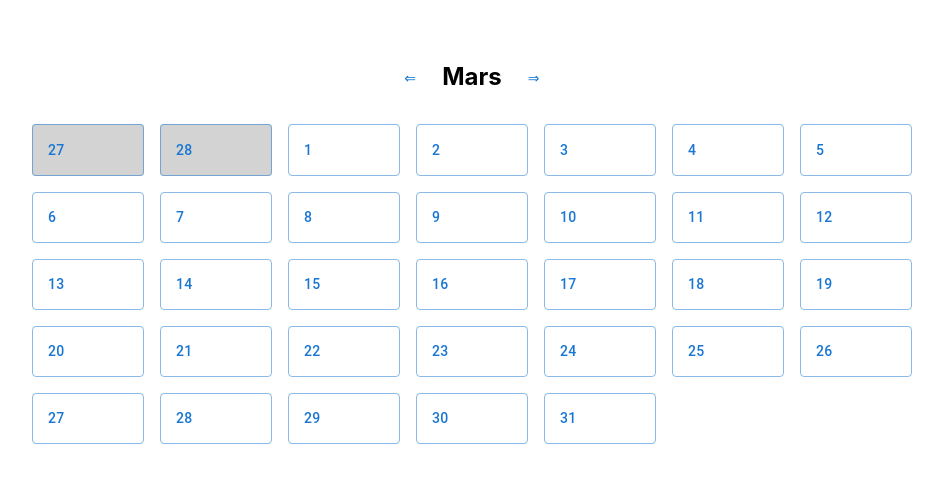
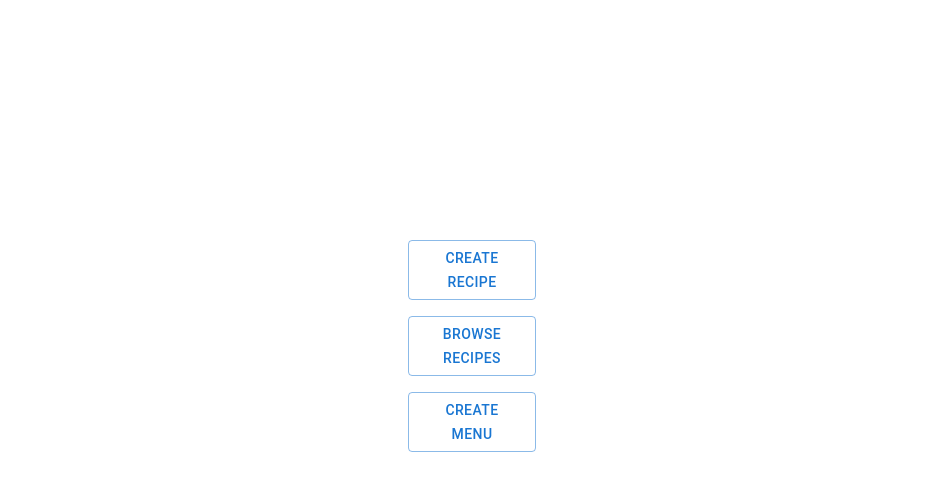
Before and after one commit to stjernstedt/weekly-menu-app, a React (Create React App) app: page / in a window 1280 px wide. Shown: the top 490 px of the page, without its empty margins (168-1111 px from the left). Built offline with nearby package versions, Linux system fonts and the light colour scheme; no server answers; the HTML template or start-up script is replaced by a standard one.

Commit message:
created form for new recipes

```diff
--- a/package.json
+++ b/package.json
@@ -5,6 +5,7 @@
   "dependencies": {
     "@emotion/react": "^11.10.6",
     "@emotion/styled": "^11.10.6",
+    "@mui/icons-material": "^5.11.16",
     "@mui/material": "^5.11.11",
     "@mui/x-date-pickers": "^6.0.2",
     "@testing-library/jest-dom": "^5.16.5",
--- /dev/null
+++ b/src/pages/CreateRecipe.jsx
@@ -0,0 +1,36 @@
+import { Autocomplete, Button, Container, Stack, TextField } from "@mui/material";
+import DeleteIcon from '@mui/icons-material/Delete';
+import SaveIcon from '@mui/icons-material/Save';
+import { useState } from "react";
+
+const CreateRecipe = () => {
+	const [ingredients, setIngredients] = useState([]);
+
+	const options = ['onion', 'meat']
+
+	const onFormChange = (e, value) => {
+		setIngredients(value);
+	}
+
+	return (
+		<Container maxWidth='xs'>
+			<Stack margin='30vh 0'>
+				<TextField helperText='Title' variant='standard' />
+				<Autocomplete
+					multiple
+					selectOnFocus
+					options={options.map(option => option)}
+					freeSolo
+					onChange={onFormChange}
+					renderInput={(params => <TextField {...params} helperText='Ingredients' variant='standard' />)} />
+				<Stack margin='20px 0' direction='row' justifyContent='space-between'>
+					{/* TODO handle button clicks */}
+					<Button variant='outlined' endIcon={<DeleteIcon />}>Delete</Button>
+					<Button variant='contained' endIcon={<SaveIcon />}>Save</Button>
+				</Stack>
+			</Stack>
+		</Container>
+	)
+}
+
+export default CreateRecipe;
--- /dev/null
+++ b/src/pages/Home.jsx
@@ -0,0 +1,28 @@
+import { Button, Container, Stack } from "@mui/material";
+import { Link } from 'react-router-dom';
+
+const buttonStyle = {
+	width: '10vw',
+	height: '60px',
+}
+
+const Home = () => {
+
+	return (
+		<Container>
+			<Stack margin='30vh 0' spacing={2} alignItems='center'>
+				<Link to='createrecipe'>
+					<Button sx={buttonStyle} variant='outlined'>Create Recipe</Button>
+				</Link>
+				<Link to='browserecipes'>
+					<Button sx={buttonStyle} variant='outlined'>Browse Recipes</Button>
+				</Link>
+				<Link to='menubuilder'>
+					<Button sx={buttonStyle} variant='outlined'>Create Menu</Button>
+				</Link>
+			</Stack>
+		</Container>
+	)
+}
+
+export default Home;
```
Also changed, not shown: src/App.js (+16 -1 lines), src/pages/BrowseRecipes.jsx (added, +7 -0 lines), 1 other file (tests, documents, lock files or other folders).
